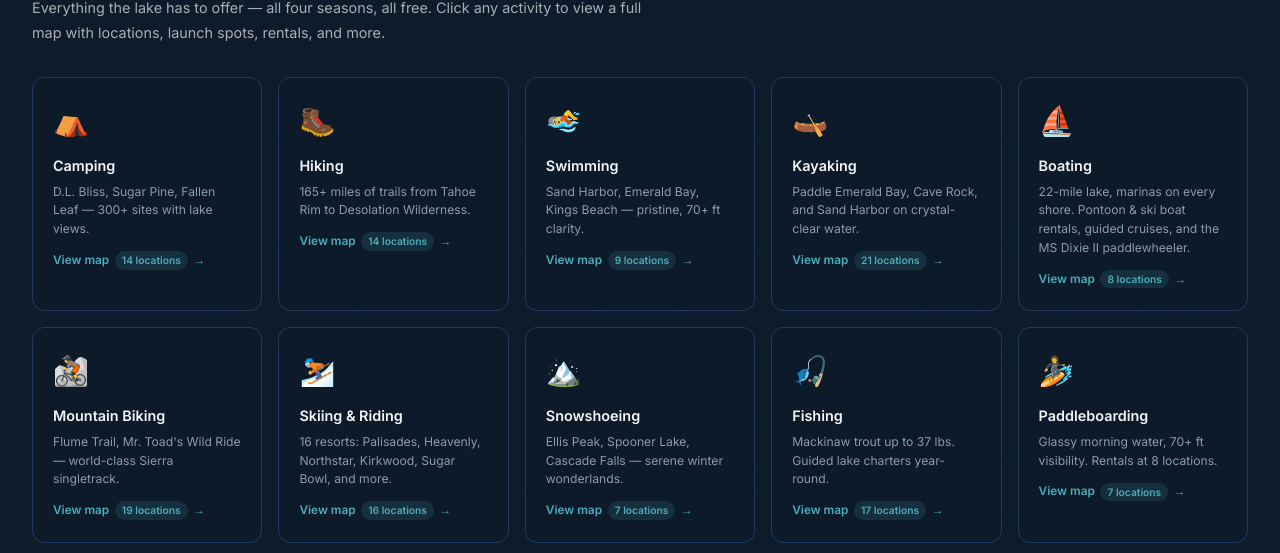
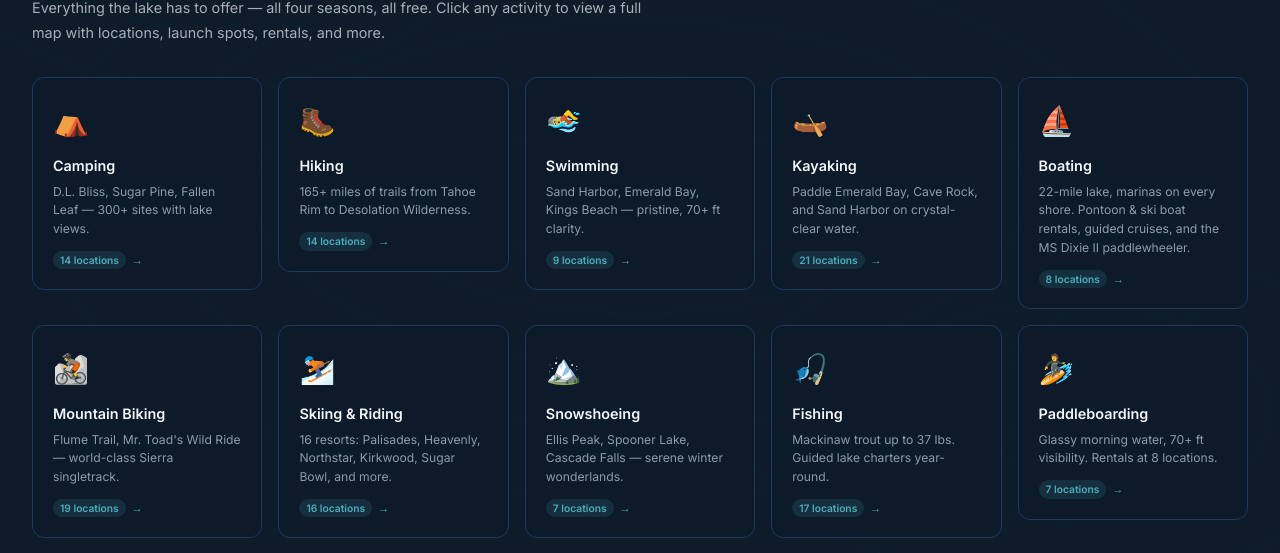
Before and after one commit to trailstv/trailstv, a Next.js app: page /activities in a window 1280 px wide. Shown: the part 206-759 px from the top of the page. Built offline with nearby package versions, Linux system fonts and the light colour scheme; no server answers.

Commit message:
Add files via upload

```diff
--- a/app/activities/page.tsx
+++ b/app/activities/page.tsx
@@ -35,29 +35,24 @@ export default function ActivitiesPage() {
         {acts.map(a => {
           const slug     = ACT_SLUG[a.name];
           const pinCount = slug && ACTIVITY_MAPS[slug] ? ACTIVITY_MAPS[slug].pins.length : 0;
-          return (
-            <div key={a.name} className="act-card">
+          const card = (
+            <div key={a.name} className="act-card" style={{ cursor: slug ? 'pointer' : 'default' }}>
               <div className="act-icon">{a.icon}</div>
               <div className="act-name">{a.name}</div>
               <div className="act-desc">{a.desc}</div>
-              {slug && (
-                <Link
-                  href={`/activities/${slug}`}
-                  style={{ display:'inline-flex', alignItems:'center', gap:'.35rem',
-                    marginTop:'.75rem', fontSize:'.74rem', color:'var(--glacial)', fontWeight:600 }}
-                >
-                  View map
-                  {pinCount > 0 && (
-                    <span style={{ background:'rgba(74,173,188,.15)', color:'var(--glacial)',
-                      borderRadius:10, padding:'1px 7px', fontSize:'.64rem' }}>
-                      {pinCount} locations
-                    </span>
-                  )}
-                  →
-                </Link>
+              {slug && pinCount > 0 && (
+                <div style={{ marginTop:'.75rem', fontSize:'.72rem', color:'var(--glacial)', fontWeight:600, display:'flex', alignItems:'center', gap:'.35rem' }}>
+                  <span style={{ background:'rgba(74,173,188,.15)', borderRadius:10, padding:'1px 7px', fontSize:'.64rem' }}>
+                    {pinCount} locations
+                  </span>
+                  <span>→</span>
+                </div>
               )}
             </div>
           );
+          return slug
+            ? <Link key={a.name} href={`/activities/${slug}`} style={{ textDecoration:'none', color:'inherit' }}>{card}</Link>
+            : card;
         })}
       </div>
     </div>
```
